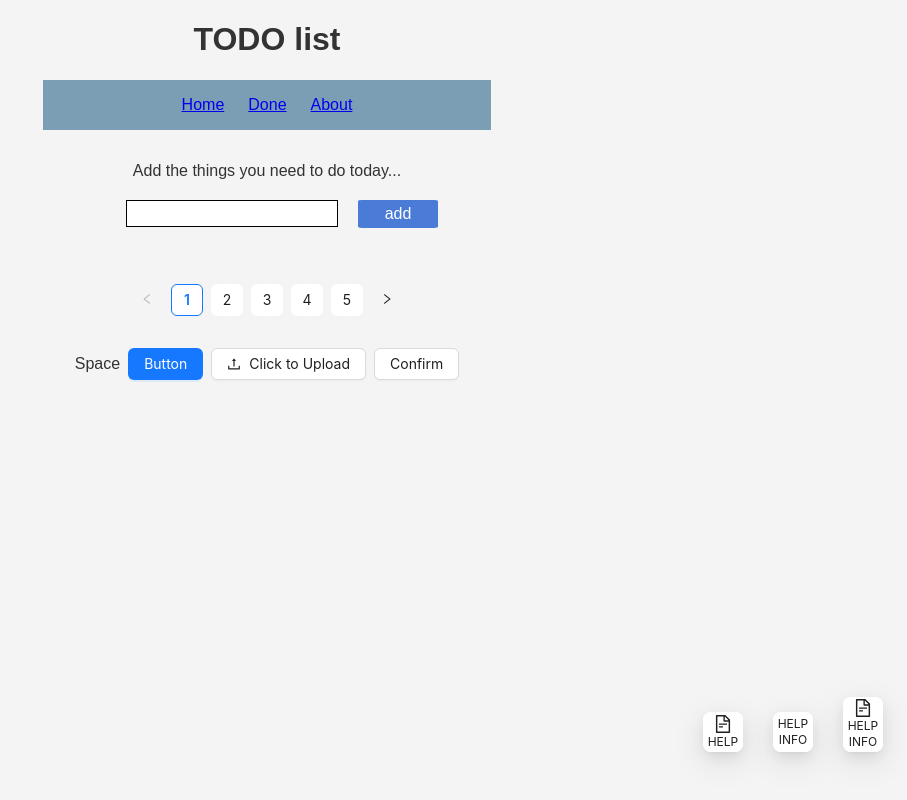
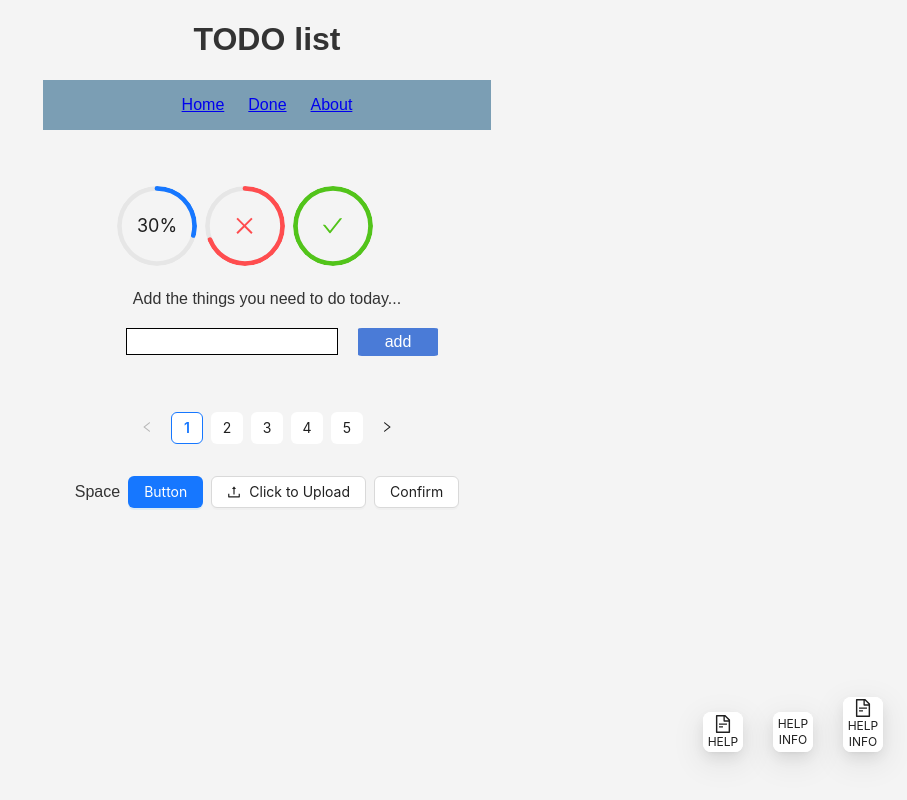
Before and after one commit to LIHA11/day10-todo, a React (Create React App) app: page / in a window 1280 px wide. Shown: the whole page, without its empty margins (373-1280 px from the left). Built offline with nearby package versions, Linux system fonts and the light colour scheme; no server answers.

Commit message:
feat:add circular progress bar

```diff
--- a/src/pages/HomePage.js
+++ b/src/pages/HomePage.js
@@ -1,5 +1,16 @@
+import React from 'react';
 import {TodoList} from "../components/TodoList";
+import { Flex, Progress } from 'antd';
 
 export function HomePage() {
-    return <TodoList/>;
+    return (
+        <div>
+            <Flex wrap gap="small" style={{ margin: '24px auto', maxWidth: 300 }}>
+                <Progress type="circle" percent={30} size={80} />
+                <Progress type="circle" percent={70} size={80} status="exception" />
+                <Progress type="circle" percent={100} size={80} />
+            </Flex>
+            <TodoList/>
+        </div>
+    );
 }
```
